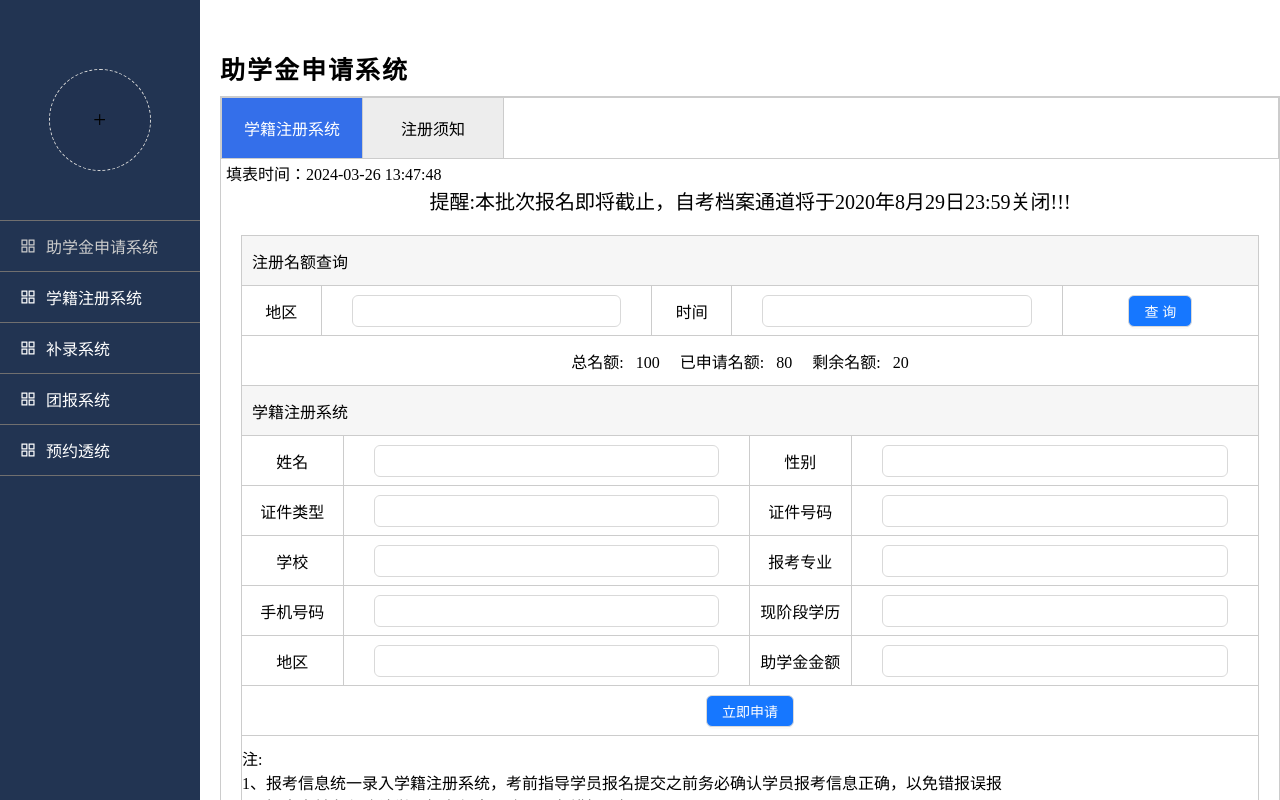
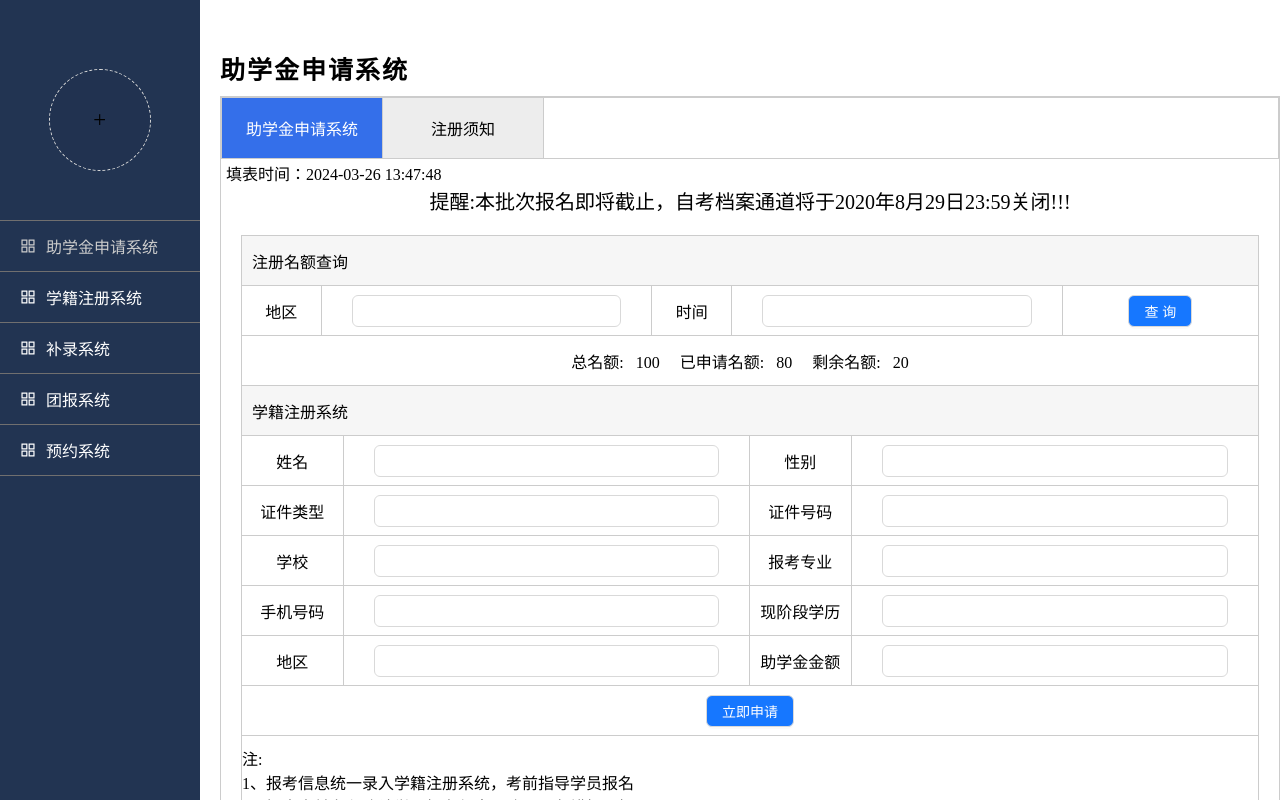
Before and after one commit to lfq1514/static-project, a React app: page / in a window 1280 px wide. Built offline with nearby package versions, Linux system fonts and the light colour scheme.

Commit message:
feat: 调整文案

```diff
--- a/src/App.js
+++ b/src/App.js
@@ -11,7 +11,7 @@ function App() {
     {name:'学籍注册系统',key:'2'},
     {name:'补录系统',key:'3'},
     {name:'团报系统',key:'4'},
-    {name:'预约透统',key:'5'}])
+    {name:'预约系统',key:'5'}])
 
     const [loading, setLoading] = useState(false);
     const [imageUrl, setImageUrl] = useState();
@@ -158,7 +158,7 @@ function App() {
 
 
       <div className='tabBar'>
-        <div className='tabItem activeTab'>学籍注册系统</div>
+        <div className='tabItem activeTab'>{moduleMap[activeKey].mainTitle}</div>
         <div className='tabItem'>注册须知</div>
       </div>
       <div className='billTime'>填表时间：<span className='time'>{time}</span></div>
@@ -211,7 +211,7 @@ function App() {
        <TR  className='dfCenter'> <Button onClick={resist} style={{backgroundColor:mainColor,color:'#fff'}}>{moduleMap[activeKey].button1}</Button> </TR>
        <TR  style={{height:'auto',flexDirection:'column',alignItems: 'flex-start',padding:'10px 0'}}>
        <p>注:</p>
-       <p>1、报考信息统一录入学籍注册系统，考前指导学员报名提交之前务必确认学员报考信息正确，以免错报误报</p>
+       <p>1、报考信息统一录入学籍注册系统，考前指导学员报名</p>
        <p>2、提交之前务必确认学员报考信息正确，以免错报误报</p>
         </TR>
         <TH >学籍注册申请名单一览表</TH>
--- a/src/App.scss
+++ b/src/App.scss
@@ -110,7 +110,7 @@ html body {
           justify-content: center;
           align-items: center;
           height: 100%;
-          width: 100px;
+          width: 120px;
           padding: 0 20px;
           border-right: 1px solid #ccc;
           background: rgb(237, 237, 237);
```
